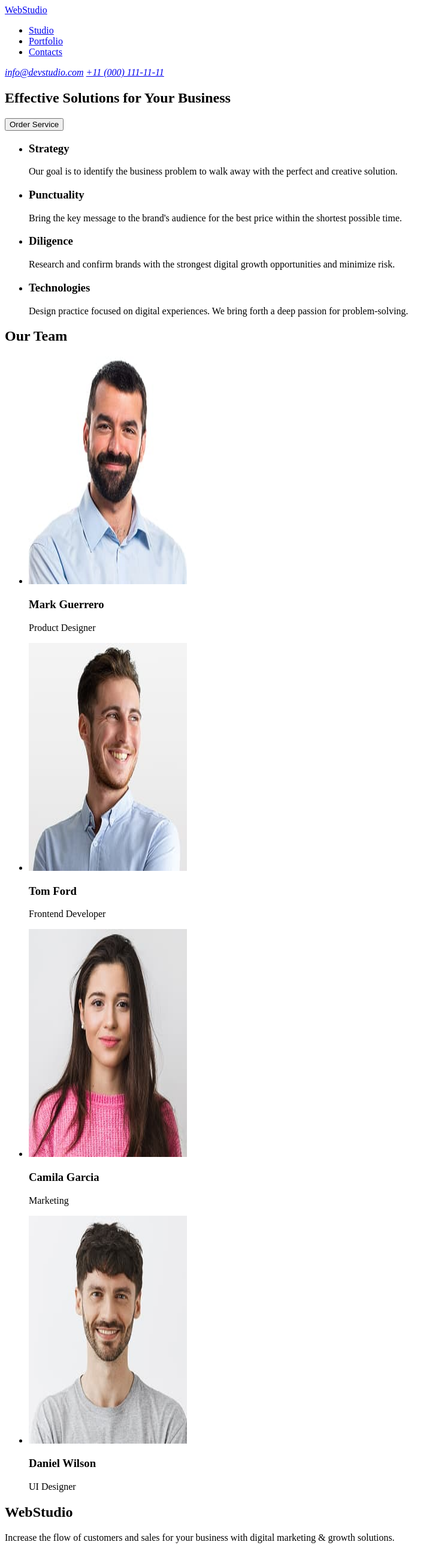
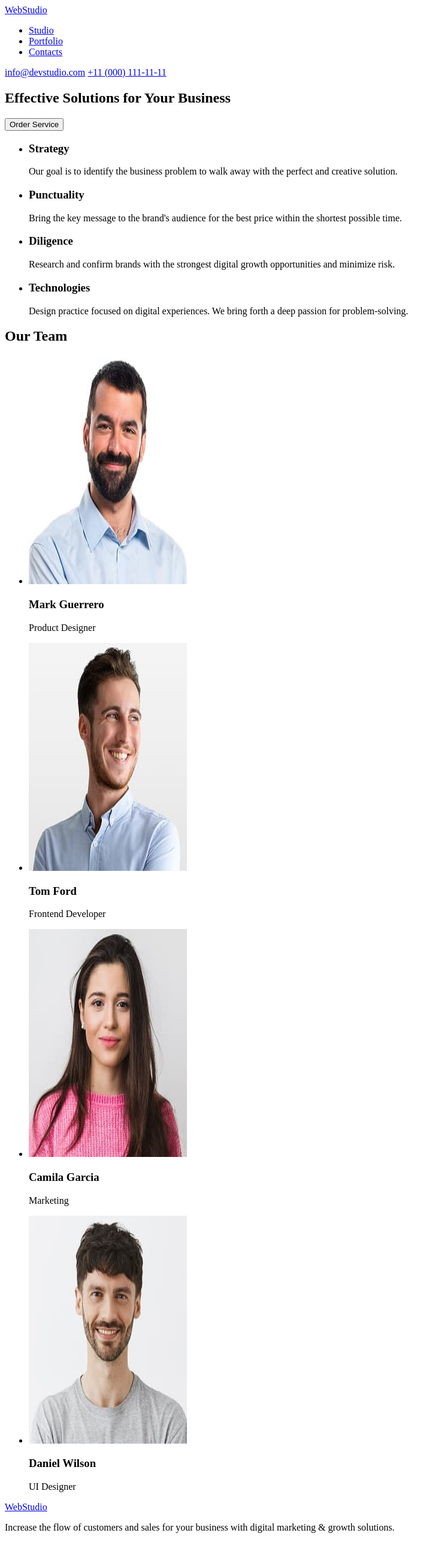
Before and after one commit to XdX-9/hw1, a plain HTML site: page index.html in a window 1280 px wide. Shown: the whole page at 60% size, without its empty margins (0-736 px from the left). Drawn offline with Linux system fonts and the light colour scheme.

Commit message:
fixed errors

```diff
--- a/index.html
+++ b/index.html
@@ -7,7 +7,7 @@
 	</head>
 	<body>
 		<header>
-			<a href="./index.html"><span>Web</span>Studio</a>
+			<a href="./index.html">WebStudio</a>
 			<nav>
 				<ul>
 					<li><a href="#">Studio</a></li>
@@ -15,10 +15,8 @@
 					<li><a href="#">Contacts</a></li>
 				</ul>
 			</nav>
-			<address>
-				<a href="mailto:info@devstudio.com">info@devstudio.com</a>
-				<a href="tel:+11 (000) 111-11-11">+11 (000) 111-11-11</a>
-			</address>
+			<a href="mailto:info@devstudio.com">info@devstudio.com</a>
+			<a href="tel:+110001111111">+11 (000) 111-11-11</a>
 		</header>
 		<main>
 			<section>
@@ -26,6 +24,7 @@
 				<button type="button">Order Service</button>
 			</section>
 			<section>
+				<h2 hidden>Services</h2>
 				<ul>
 					<li>
 						<h3>Strategy</h3>
@@ -104,7 +103,7 @@
 			</section>
 		</main>
 		<footer>
-			<h2>WebStudio</h2>
+			<a href="./index.html">WebStudio</a>
 			<p>
 				Increase the flow of customers and sales for your business with digital
 				marketing & growth solutions.
```
